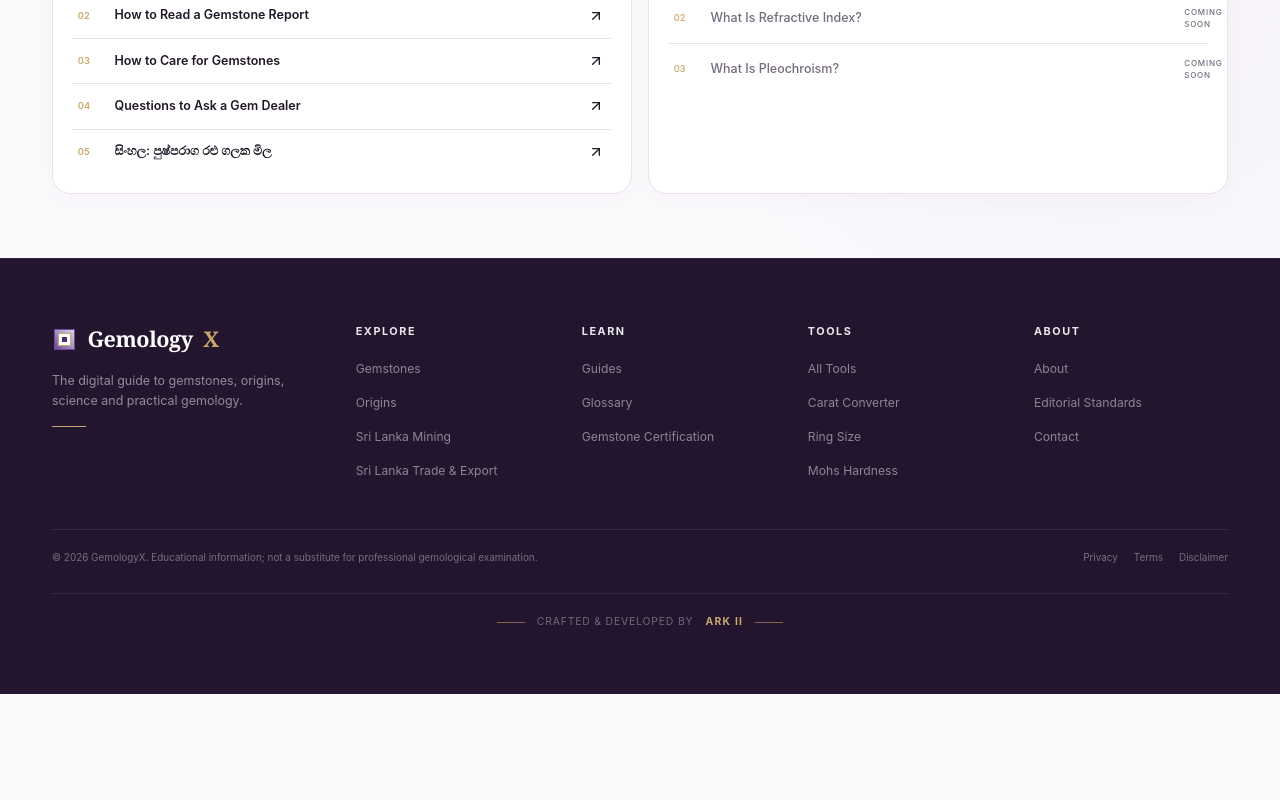
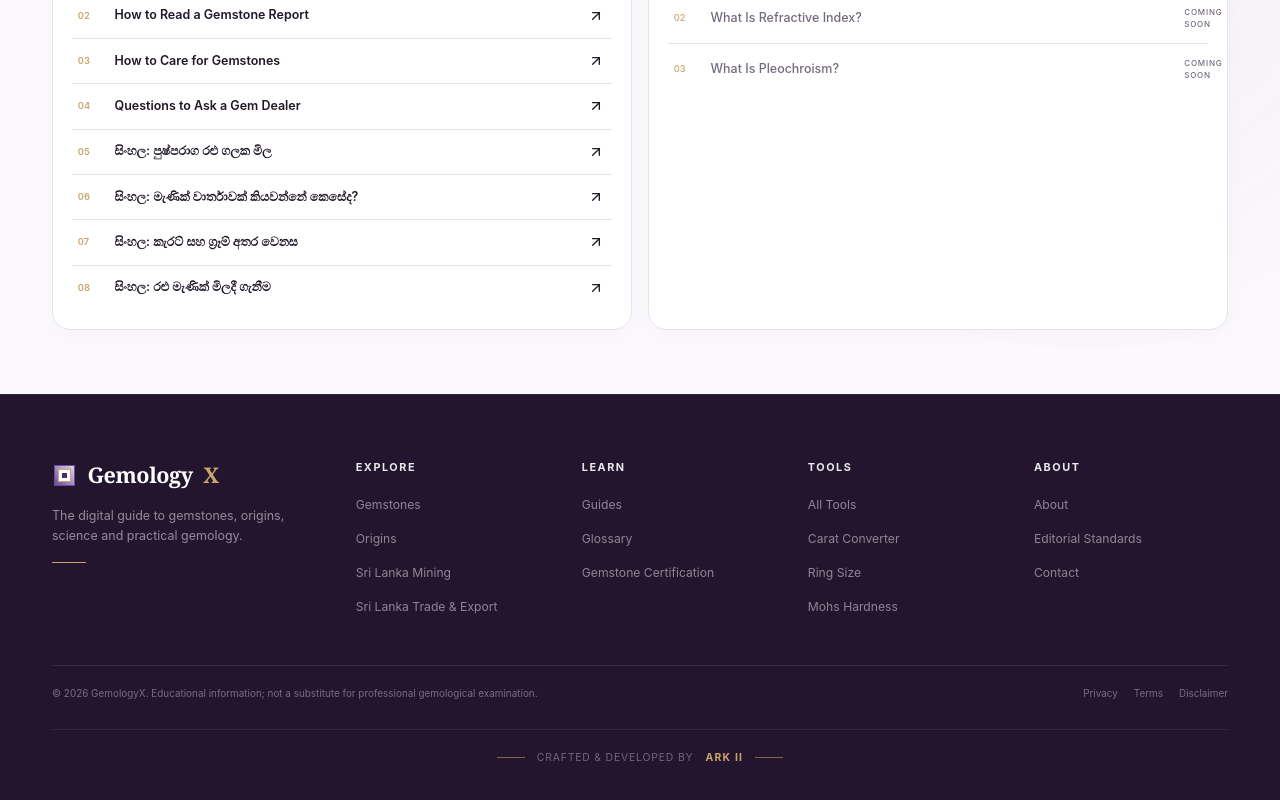
Before and after one commit to LinukaBandara/GemologyX, a Next.js app: page /learn in a window 1280 px wide. Shown: the part 883-1683 px from the top of the page. Before the commit the page ends 1577 px from the top, so only its background shows below. Built offline with nearby package versions, Linux system fonts and the light colour scheme.

Commit message:
Link new Sinhala gemology guides from Learn hub

```diff
--- a/src/app/learn/page.tsx
+++ b/src/app/learn/page.tsx
@@ -26,6 +26,9 @@ const categories = [
     ["How to Care for Gemstones","/learn/gemstone-care",true],
     ["Questions to Ask a Gem Dealer","/learn/questions-to-ask-gem-dealer",true],
     ["සිංහල: පුෂ්පරාග රළු ගලක මිල","/si/learn/rough-yellow-sapphire-value",true],
+    ["සිංහල: මැණික් වාර්තාවක් කියවන්නේ කෙසේද?","/si/learn/how-to-read-gem-report",true],
+    ["සිංහල: කැරට් සහ ග්‍රෑම් අතර වෙනස","/si/learn/carat-vs-gram",true],
+    ["සිංහල: රළු මැණික් මිලදී ගැනීම","/si/learn/buying-rough-gemstones",true],
   ]},
   { name:"Science", label:"04", items:[
     ["What Is the Mohs Hardness Scale?","/tools/mohs-hardness",true],
```
